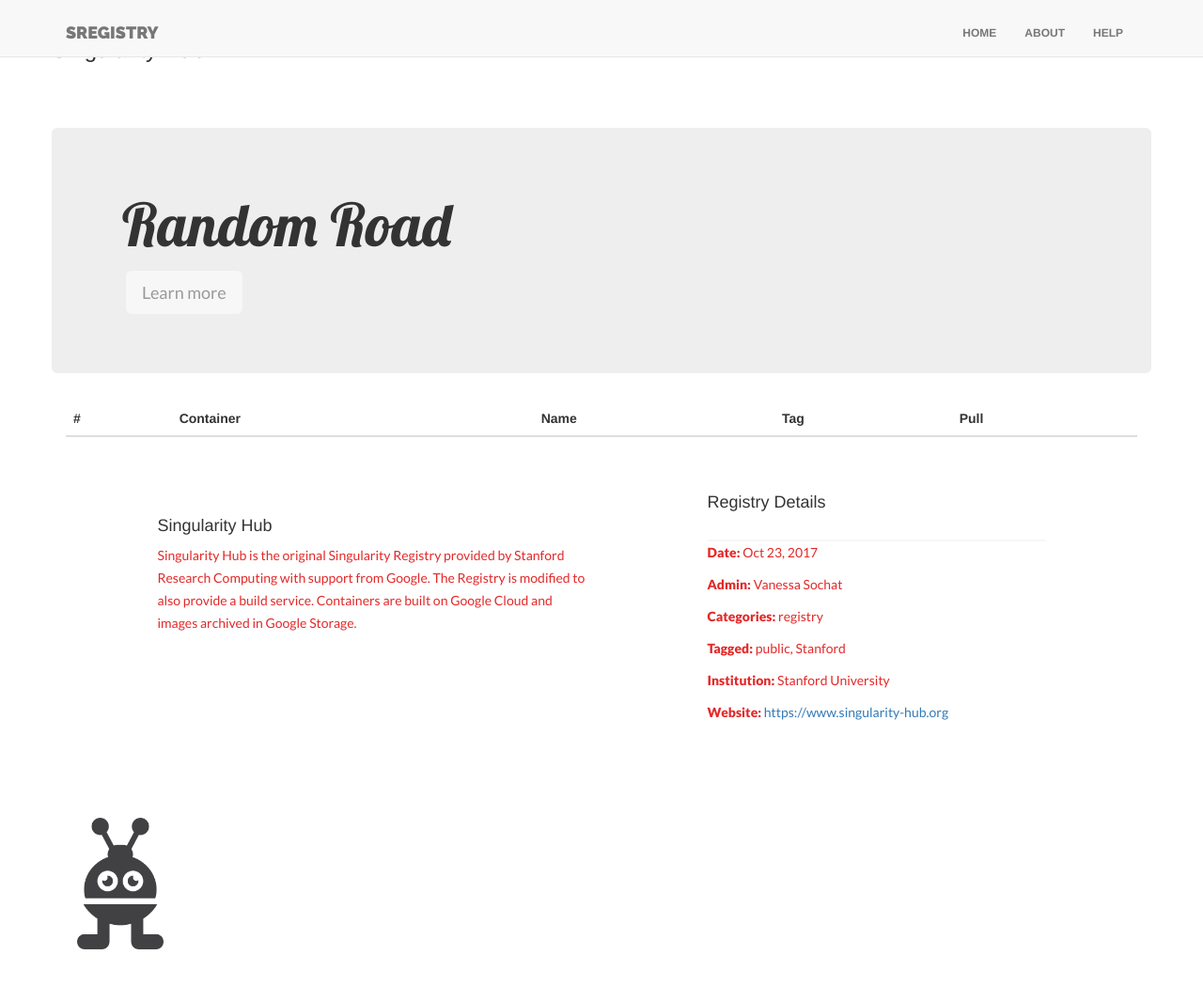
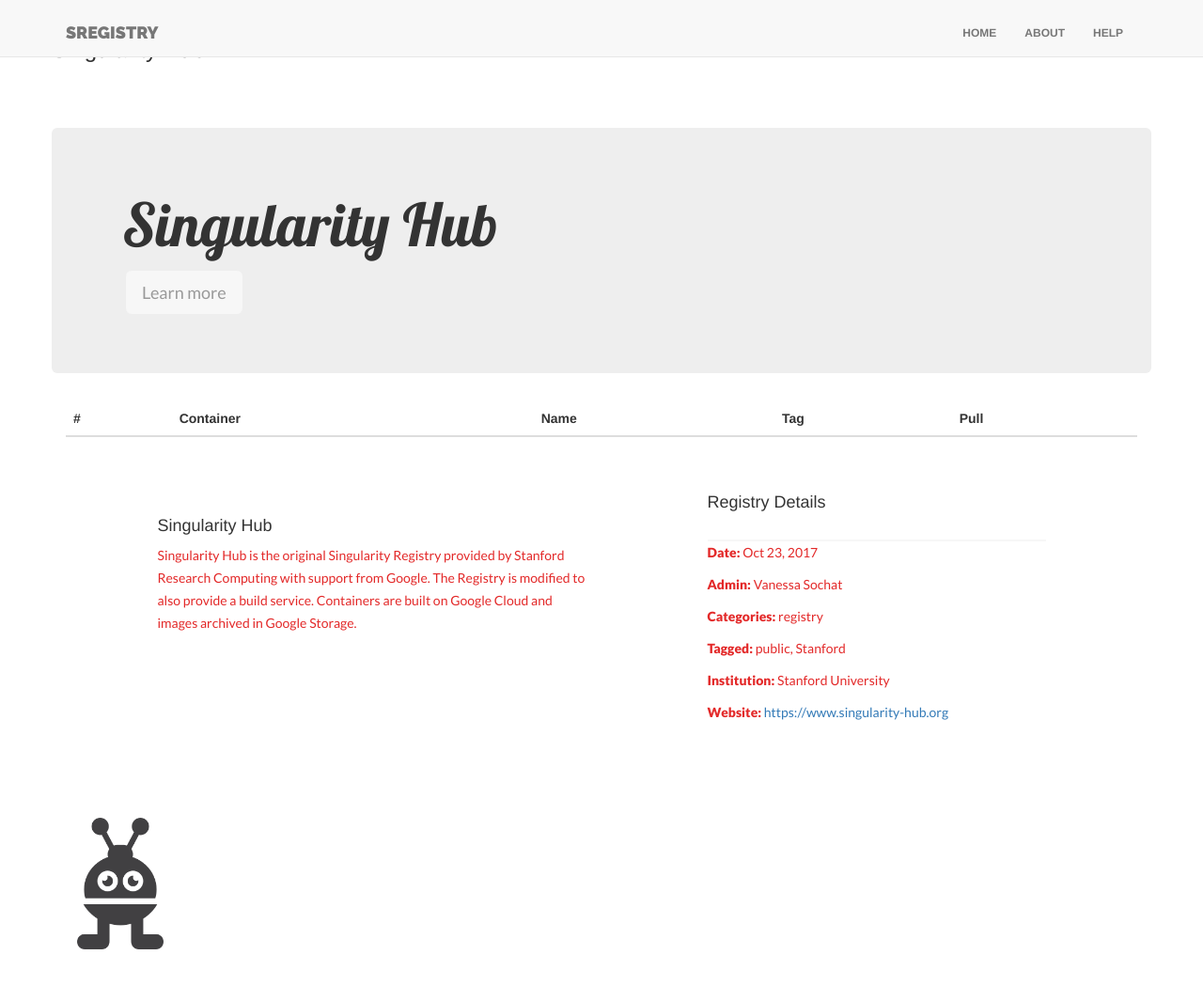
Before and after one commit to singularityhub/containers, a Jekyll site: the page built from _registries/singularity-hub-registry.md, in a window 1280 px wide and 1100 px high. Shown: the top 1049 px of the window at 94% size. Built offline with Jekyll 4.4.1, drawn with Linux system fonts in a browser that asks for light colours; nearby versions of some CDN libraries.

Commit message:
adding correct title

```diff
--- a/_includes/table.html
+++ b/_includes/table.html
@@ -4,7 +4,7 @@
 <!-- Jumbotron -->
 <div id="jumbotron" class="jumbotron">
   <div class="container">
-    <h1 class="lobster-font">Random Road</h1>
+    <h1 class="lobster-font">{{ page.title }}</h1>
     <p><a class="btn btn-lg btn-theme" href="{{ page.base }}" role="button">Learn more</a></p>
   </div>
 </div>
```
